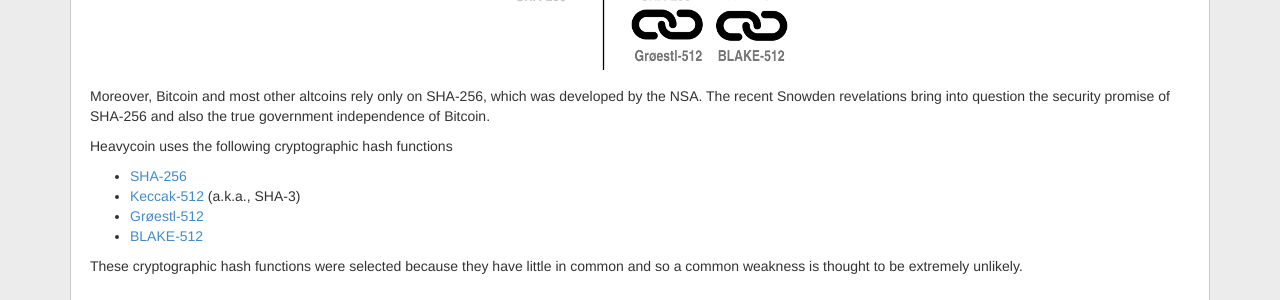
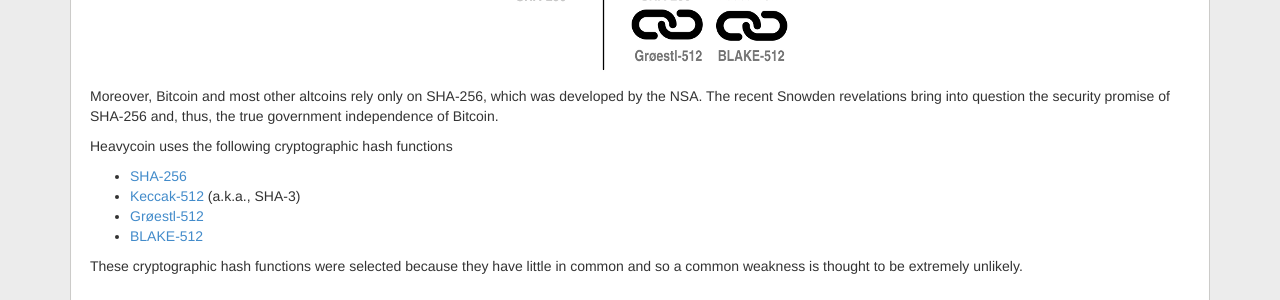
Before and after one commit to heavycoin/heavycoin.github.io, a Jekyll site: the page built from about.html, in a window 1280 px wide and 900 px high, scrolled down 302 px. Shown: the part 172-472 px from the top of the window. Built offline with Jekyll 4.4.1, drawn with Linux system fonts in a browser that asks for light colours; Markdown is read by kramdown in place of the engine named in the settings.

Commit message:
Fixed typos

```diff
--- a/about.html
+++ b/about.html
@@ -42,11 +42,13 @@
                     <p><center><img src="images/multi-hash.png" title="If one of these hash functions fail, then Heavycoin is still protected by the others. This is a significant step forward over Bitcoin and most other crypto-currencies." /></center></p>
 
                     <p>
-                    Moreover, Bitcoin and most other altcoins rely only on SHA-256,
-                    which was developed by the NSA.  The recent Snowden revelations
-                    bring into question the security promise of SHA-256 and also the
+                    Moreover, Bitcoin and most other altcoins rely
+                    only on SHA-256, which was developed by the NSA.
+                    The recent Snowden revelations bring into question
+                    the security promise of SHA-256 and, thus, the
                     true government independence of Bitcoin.
                     </p>
+
                     <p>
                     Heavycoin uses the following cryptographic hash functions
                     <ul>
--- a/index.html
+++ b/index.html
@@ -18,7 +18,7 @@
              hash functions to secure its block chain.  Bitcoin and
              other networks rely only on SHA-256, which was developed
              by the NSA.  The Snowden revolations bring into question
-             both the security of SHA-256 and, thus, the true government
+             the security of SHA-256 and, thus, the true government
              independence of Bitcoin.
           </p>
           <p><a href="about.html#ultra-secure" role="button">Read more &raquo;</a></p>
```
